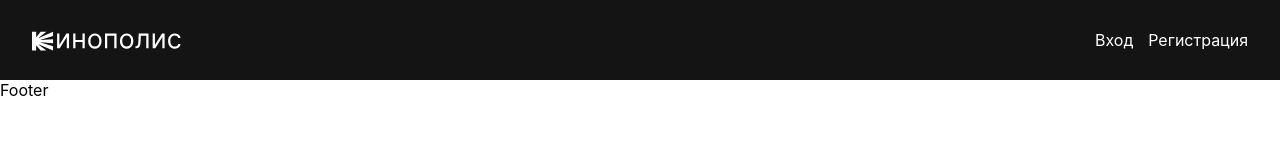
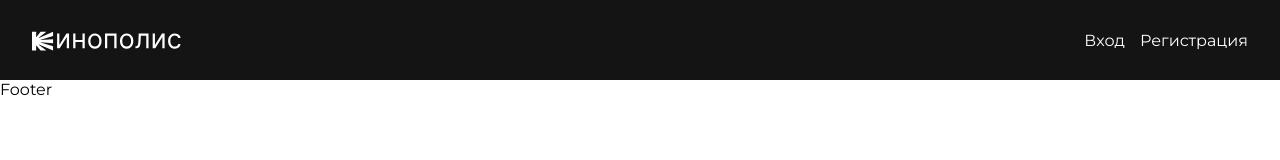
Before and after one commit to nessaj9698/kinopolis, a React (Create React App) app: page / in a window 1280 px wide. Shown: the top 160 px of the page. Built offline with nearby package versions, Linux system fonts and the light colour scheme.

Commit message:
Add montserrat font and remove extra files

```diff
--- a/src/App.css
+++ b/src/App.css
@@ -1,38 +1,8 @@
-.App {
-  text-align: center;
+@import url("https://fonts.googleapis.com/css2?family=Montserrat:wght@100..900&display=swap");
+
+* {
+  box-sizing: border-box;
+  margin: 0;
+  font-family: "Montserrat", sans-serif;
+  font-style: normal;
 }
-
-.App-logo {
-  height: 40vmin;
-  pointer-events: none;
-}
-
-@media (prefers-reduced-motion: no-preference) {
-  .App-logo {
-    animation: App-logo-spin infinite 20s linear;
-  }
-}
-
-.App-header {
-  background-color: #282c34;
-  min-height: 100vh;
-  display: flex;
-  flex-direction: column;
-  align-items: center;
-  justify-content: center;
-  font-size: calc(10px + 2vmin);
-  color: white;
-}
-
-.App-link {
-  color: #61dafb;
-}
-
-@keyframes App-logo-spin {
-  from {
-    transform: rotate(0deg);
-  }
-  to {
-    transform: rotate(360deg);
-  }
-}
--- a/src/index.css
+++ /dev/null
@@ -1,13 +0,0 @@
-body {
-  margin: 0;
-  font-family: -apple-system, BlinkMacSystemFont, 'Segoe UI', 'Roboto', 'Oxygen',
-    'Ubuntu', 'Cantarell', 'Fira Sans', 'Droid Sans', 'Helvetica Neue',
-    sans-serif;
-  -webkit-font-smoothing: antialiased;
-  -moz-osx-font-smoothing: grayscale;
-}
-
-code {
-  font-family: source-code-pro, Menlo, Monaco, Consolas, 'Courier New',
-    monospace;
-}
--- a/src/index.tsx
+++ b/src/index.tsx
@@ -1,9 +1,9 @@
 import React from "react"
 import ReactDOM from "react-dom/client"
 
-import "./index.css"
 import { Provider } from "react-redux"
 
+import "./App.css"
 import { store } from "./store/store"
 
 import App from "./App"
```
Also changed, not shown: src/logo.svg (deleted).
